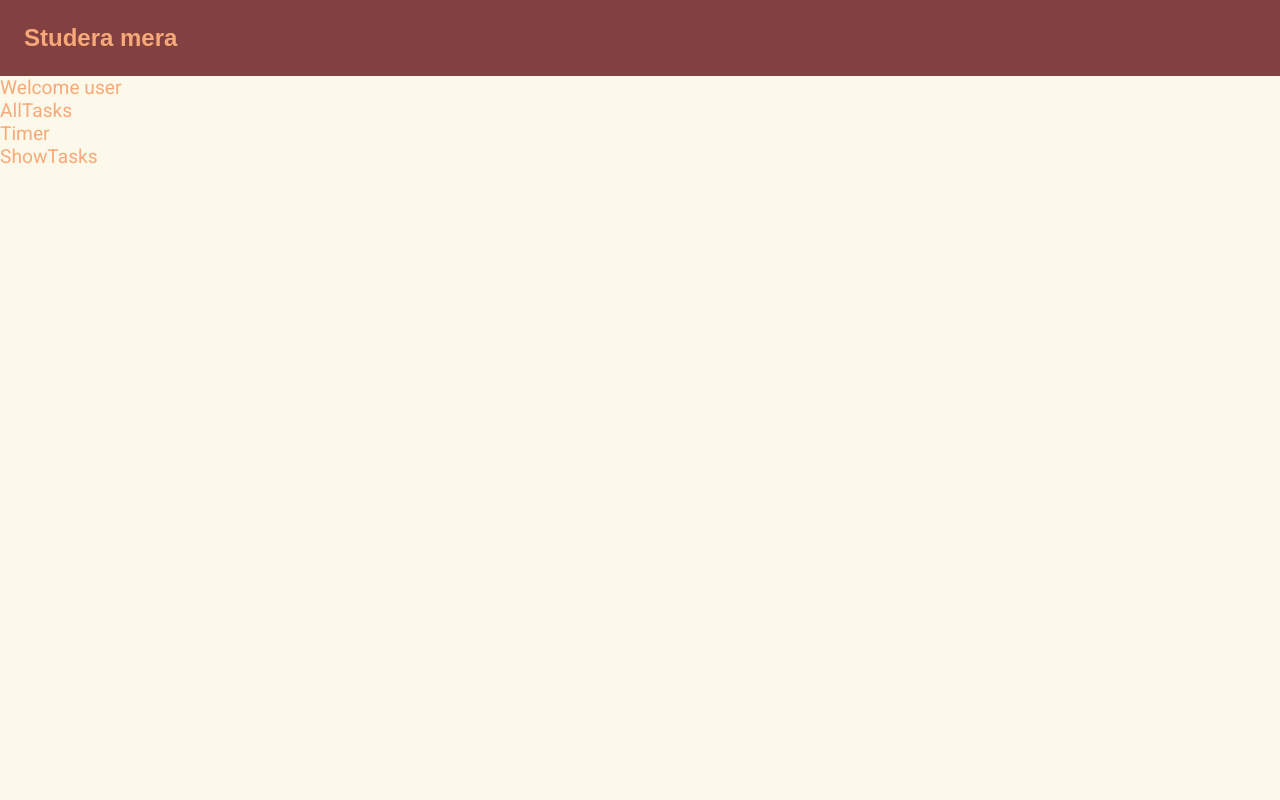
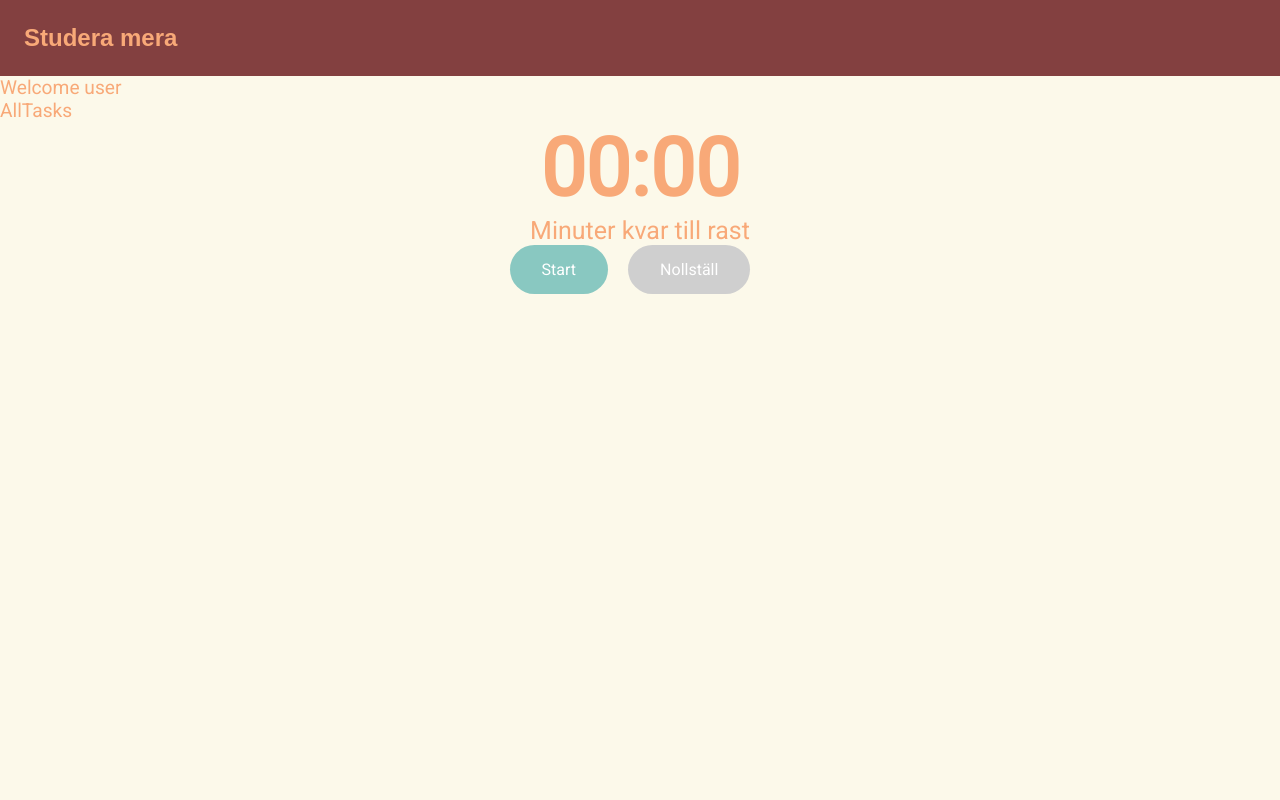
Before and after one commit to hannamollergren/Vue-Studeramera, a Vue app: page / in a window 1280 px wide. Shown: the top 800 px of the page. Built offline with nearby package versions, Linux system fonts and the light colour scheme; a web font is replaced by a local one.

Commit message:
Timer klar.

```diff
--- a/src/App.vue
+++ b/src/App.vue
@@ -1,11 +1,11 @@
 <template>
   <div id="app">
-    <Header/>
-	<Start/>
-	<Welcome/>
-	<AllTasks/>
-	<Timer/>
-	<ShowTask/>
+    <Header />
+    <Start />
+    <Welcome />
+    <AllTasks />
+    <Timer />
+    <ShowTask />
   </div>
 </template>
 
@@ -20,27 +20,32 @@ import ShowTask from "./components/ShowTask.vue";
 export default {
   name: "App",
   components: {
-    Header, Start, Welcome, AllTasks, Timer, ShowTask
+    Header,
+    Start,
+    Welcome,
+    AllTasks,
+    Timer,
+    ShowTask
   }
 };
 </script>
 
 
 <style>
-@import url('https://fonts.googleapis.com/css?family=Roboto|Viga&display=swap');
+@import url("https://fonts.googleapis.com/css?family=Roboto|Viga&display=swap");
 
-*{
-box-sizing: border-box;
-padding: 0;
-margin: 0;
+* {
+  box-sizing: border-box;
+  padding: 0;
+  margin: 0;
 }
 
 #app {
   -webkit-font-smoothing: antialiased;
   -moz-osx-font-smoothing: grayscale;
 }
-body{
-	background-color: #FCF9EA;
+body {
+  background-color: #fcf9ea;
 }
 
 h1,
@@ -54,6 +59,11 @@ p {
   color: #f8a978;
   font-size: 1.2em;
 }
+/* Timern */
+.timer {
+  font-family: Roboto, sans-serif;
+}
+
 /* Buttons */
 
 button {
@@ -71,18 +81,14 @@ button:hover {
   background-color: #6c9b95;
 }
 
-
 /* Input */
-input[type=text] {
+input[type="text"] {
   padding: 0.7em;
   border-radius: 10px;
   border: 2px solid #89c8c1;
   box-sizing: border-box;
-
 }
 ::placeholder {
-color: lightgrey;
+  color: lightgrey;
 }
-
-
 </style>
--- a/src/components/Header.vue
+++ b/src/components/Header.vue
@@ -1,6 +1,6 @@
 <template>
   <header>
-    <h2 class="logo">Studera mera</h2>
+    <h2 class="logo">Studera mera </h2>
   </header>
 </template>
 
--- a/src/components/Timer.vue
+++ b/src/components/Timer.vue
@@ -1,12 +1,115 @@
 <template>
-  <div>
-    <p>Timer</p>
+  <div class="container">
+      <!-- visa timer här -->
+    <label id='time' class="timer"><strong>{{display}}</strong></label>
+        <p class="timer-message">Minuter kvar till rast</p>
+    <!-- binder on click funktion för att starta och nollställa timer -->
+    <button v-on:click="startTimer" class="button-start">Start</button>
+      <button v-on:click="resetTimer" class="button-reset">Nollställ</button>
   </div>
 </template>
 
+
 <script>
-export default {};
+export default {
+  name: 'Timer',
+  data() {
+    return {
+      display: {},
+      intervalId:null
+    };
+  },
+  methods:{
+startTimer() {
+
+    //Ange timern i sek
+    let duration =1*2;
+    //initialisera timer i minuter och sekunder
+    let timer = duration,
+        minutes,
+        seconds;
+
+    //setting för tidsintervallet
+   this.intervalId = setInterval( ()=> {
+
+       //konvertera string till integer
+        minutes = parseInt(timer / 60, 10)
+        seconds = parseInt(timer % 60, 10);
+
+
+        //om "minutes" mindre än 10 ska en 0 läggas framför, annars visas bara siffran
+        minutes = minutes < 10 ? "0" + minutes : minutes;
+        //om "seconds" mindre än 10 ska en 0 läggas framför, annars visas bara siffran
+        seconds = seconds < 10 ? "0" + seconds : seconds;
+
+
+    this.display = minutes + ":" + seconds;
+
+
+        //minska timer värdet, om värdet är mindre än noll är timern stoppad. Då emittas timeup eventet.
+        if (--timer < 0) {
+            //stoppa tidsintervallet
+            clearInterval(this.intervalId);
+            this.$emit("timeup")
+            timer = duration;
+
+        }
+
+        // bestäm hur lång en sekund ska vara i millisekunder
+    }, 1000);
+},
+resetTimer(){
+    //nollställ tids intervallet
+    clearInterval(this.intervalId);
+    // sätter timern till 00:00
+    this.display = "00" + ":" + "00";
+}
+  },
+  created(){
+      //initialisera med  00:00
+      this.display = "00" + ":" + "00";
+  }
+}
 </script>
 
+
 <style scoped>
+.container{
+    width: 100%;
+    height: 900px;
+    background-color: #FCF9EA;
+    text-align: center;
+    color: #F8A978;
+}
+.timer{
+    font-size: 80px;
+}
+.timer-message{
+    font-size:25px;
+}
+.button-start {
+  border-radius: 25px;
+  margin-right: 20px;
+  background-color: #89C8C1;
+  border: none;
+  color: white;
+  padding: 15px 32px;
+  text-align: center;
+  text-decoration: none;
+  display: inline-block;
+  font-size: 16px;
+}
+
+.button-reset {
+  border-radius: 25px;
+  margin-right: 20px;
+  background-color: #CFCFCF;
+  border: none;
+  color: white;
+  padding: 15px 32px;
+  text-align: center;
+  text-decoration: none;
+  display: inline-block;
+  font-size: 16px;
+}
 </style>
```
